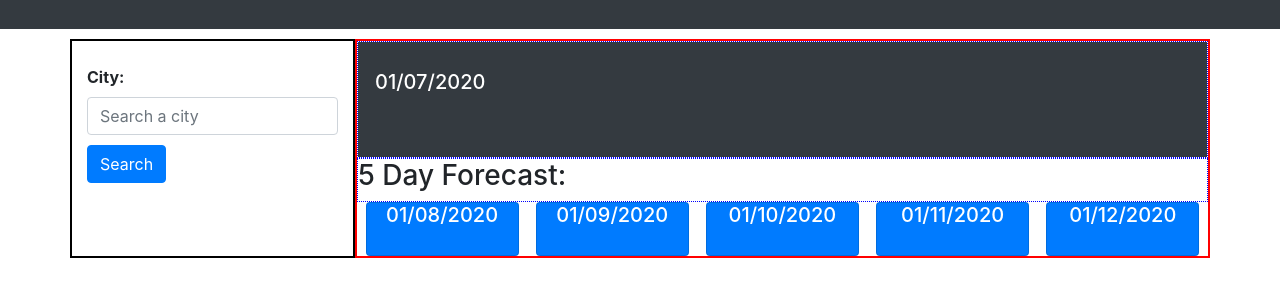
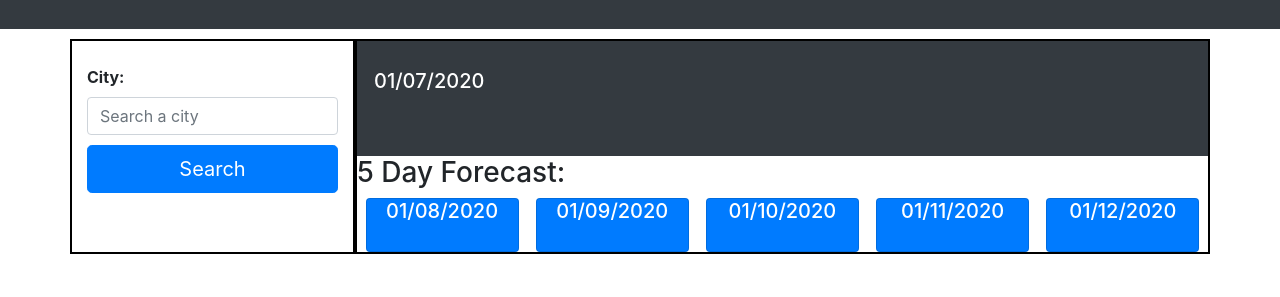
Before and after one commit to TuckerV/weather-dashboard, a plain HTML site: page index.html in a window 1280 px wide. Shown: the part 71-368 px from the top of the page. Drawn offline with nearby package versions, Linux system fonts and the light colour scheme.

Commit message:
Html Validated

```diff
--- a/index.html
+++ b/index.html
@@ -20,16 +20,16 @@
             <div class="col-3 columns" style="border: 2px solid black">
                 <div class="form-group">
                     <br>
-                    <label for="" id="cityLabel">City:</label>
-                    <input type="text" name="" id="citySearched" class="form-control" placeholder="Search a city" aria-describedby="helpId">
-                    <button type="button" class="btn btn-primary" btn-lg btn-block">Search</button>
+                    <label for="citySearched" id="cityLabel">City:</label>
+                    <input type="text" name="Input" id="citySearched" class="form-control" placeholder="Search a city">
+                    <button type="button" class="btn btn-primary btn-lg btn-block">Search</button>
                 </div>
                 <ul class="recentSearch">
 
                 </ul>
             </div>
-            <div class="col-9 columns" style="border: 2px solid red">
-                <div class="row" style="border: 1px dotted blue">
+            <div class="col-9 columns" style="border: 2px solid black">
+                <div class="row">
                     <header class="bg-dark text-white secondHeader">
                         <h2 id="currentWeatherCity"></h2>
                         <h5 id="todaysDate"></h5>
@@ -40,7 +40,7 @@
                         <p id="currentUv"></p>
                     </header>
                 </div>
-                <div class="row" style="border: 1px dotted blue">
+                <div class="row">
                     <h3>5 Day Forecast: </h3>
                 </div>
                 <div class="row">
```
